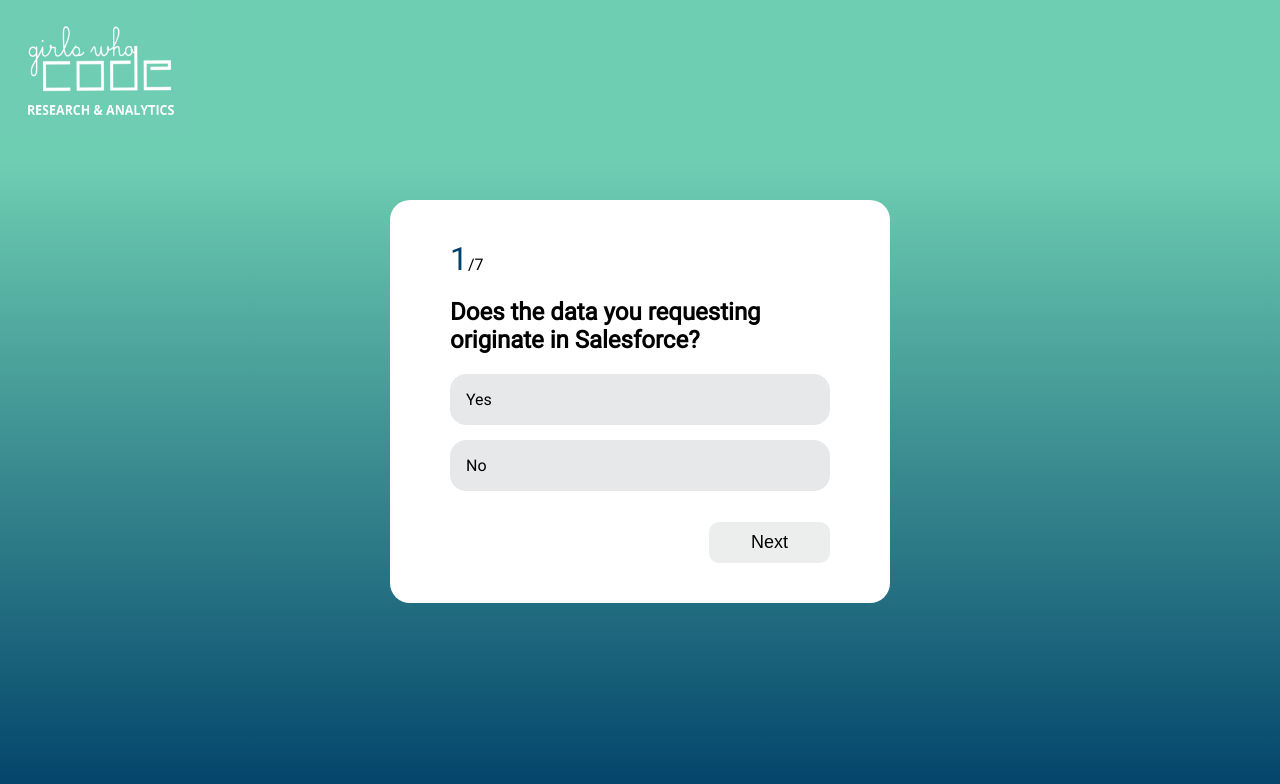
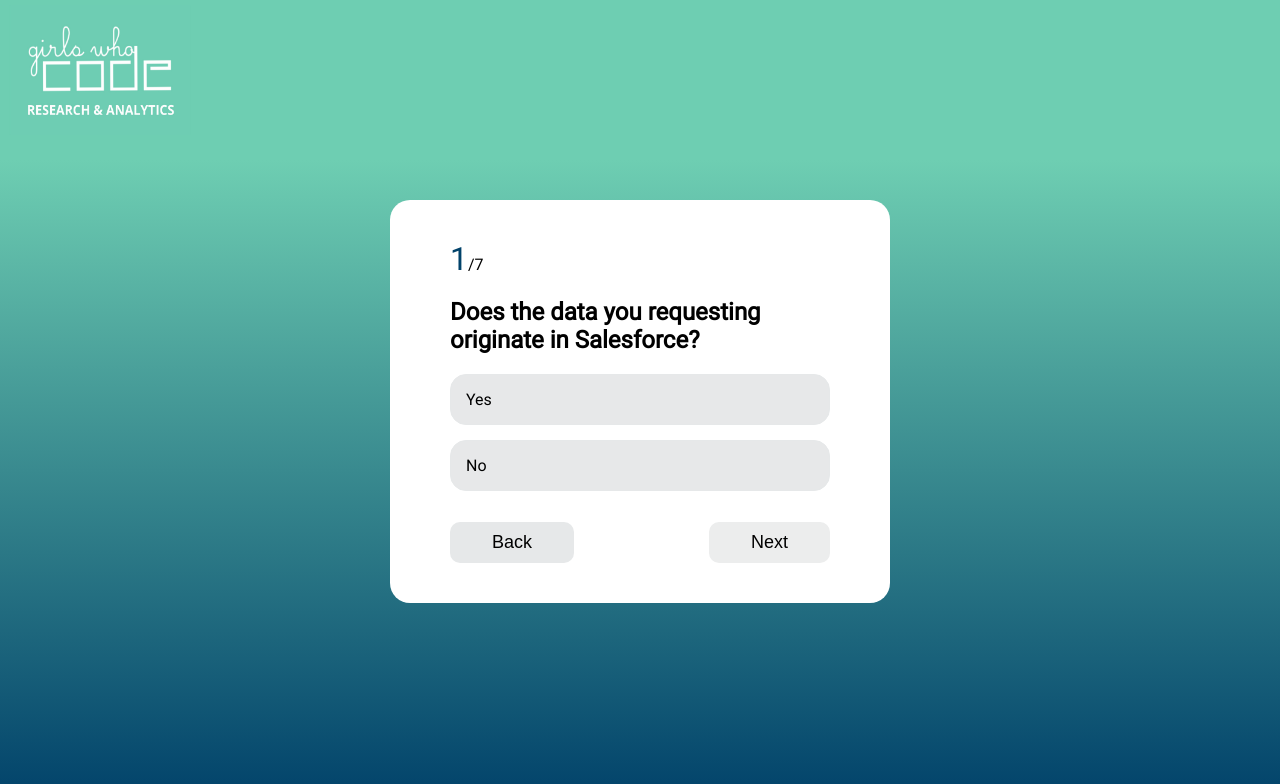
Before and after one commit to k-changwu/gwc-research-analytics, a React (Create React App) app: page / in a window 1280 px wide. Both pictures are taken after a click on the button "Start". Shown: the top 784 px of the page. Built offline with nearby package versions, Linux system fonts and the light colour scheme.

Commit message:
created back button

```diff
--- a/src/Quiz.jsx
+++ b/src/Quiz.jsx
@@ -34,6 +34,12 @@
         }
 
 
+    }
+    const onClickBack = () => {
+        setAnswerIdx(null);
+        if (currentQuestion > 0) {
+            setCurrentQuestion(currentQuestion -  1);
+        }
     }
     const onStartQuiz = () => {
         setQuizStarted(true);
@@ -77,7 +83,10 @@
                         ))}
                 </ul>
                 <div className = "footer">
+                <button className = "back-button" onClick ={onClickBack}>
+                    Back
 
+                    </button>
                     <button
                         onClick={onClickNext}
 
@@ -85,6 +94,7 @@
                             >
                     {currentQuestion === questions.length - 1 ? 'Finish' : 'Next'}
                     </button>
+
                 </div>
                 </>
                 ) : <div className = "result">
--- a/src/index.css
+++ b/src/index.css
@@ -117,8 +117,20 @@
 
 .footer{
     display: flex;
-    justify-content: flex-end;
+    justify-content: space-between;
 }
+.back-button{
+    border-radius: 10px;
+    font-size: 18px;
+    padding: 10px 42px;
+    outline: none;
+    border: none;
+    margin-top: 15px;
+    cursor: pointer;
+    background: #e6e8e9;
+
+}
+
 button{
     border-radius: 10px;
     font-size: 18px;
@@ -129,6 +141,7 @@
     cursor: pointer;
     background: #6eceb2;
 }
+
 
 :disabled{
     color: #000000;
```
